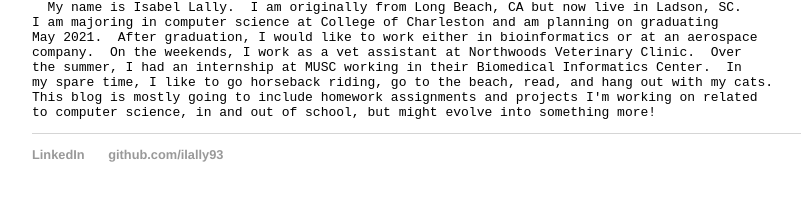
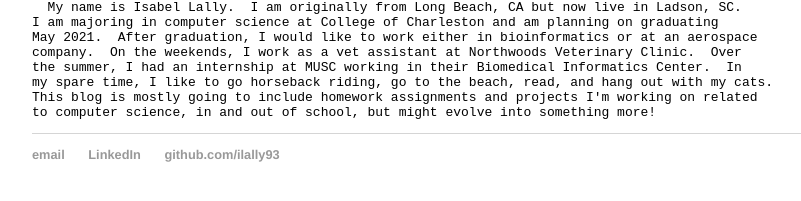
Before and after one commit to ilally93/ilally93.github.io, a Jekyll site: the page built from _posts/2019-08-21-HW0-Introduction.md, in a window 1280 px wide. Shown: the part 255-456 px from the top of the page, without its empty margins (160-961 px from the left). Built offline with Jekyll 4.4.1, drawn with Linux system fonts in a browser that asks for light colours.

Commit message:
Email update

```diff
--- a/_layouts/default.html
+++ b/_layouts/default.html
@@ -21,6 +21,7 @@
 			</div><!-- /.container -->
 			<footer>
 	    		<ul>
+				<li><a href="mailto:ilally93@gmail.com">email</a>
 	        		<li><a href="https://www.linkedin.com/in/lallyir/">LinkedIn</a></li>
 	        		<li><a href="https://github.com/ilally93">github.com/ilally93</a></li>
 				</ul>
```
